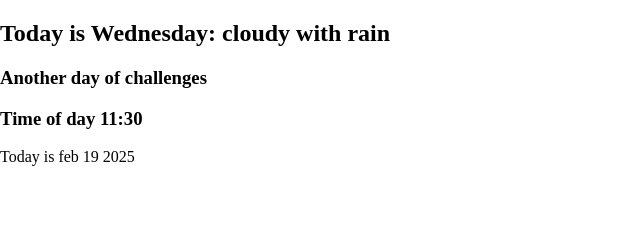
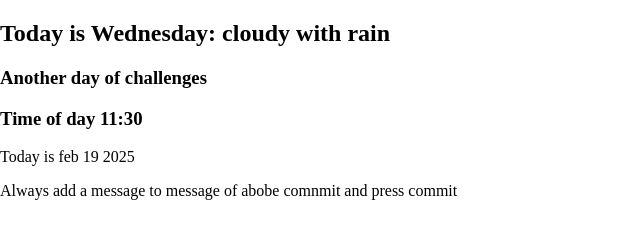
Before and after one commit to sbokowski/template-test, a plain HTML site: page index.html in a window 1280 px wide. Shown: the whole page, without its empty margins (0-640 px from the left). Drawn offline with Linux system fonts and the light colour scheme.

Commit message:
feb 19th

```diff
--- a/index.html
+++ b/index.html
@@ -25,6 +25,7 @@
     <h3>Another day of challenges</h3>
     <h3>Time of day 11:30</h3>
     <p>Today is feb 19 2025</p>
+    <p>Always add a message to message of abobe comnmit and press commit</p>
     <!--  Scripot  -->
     <script src="script.js"></script>
   </body>
```
